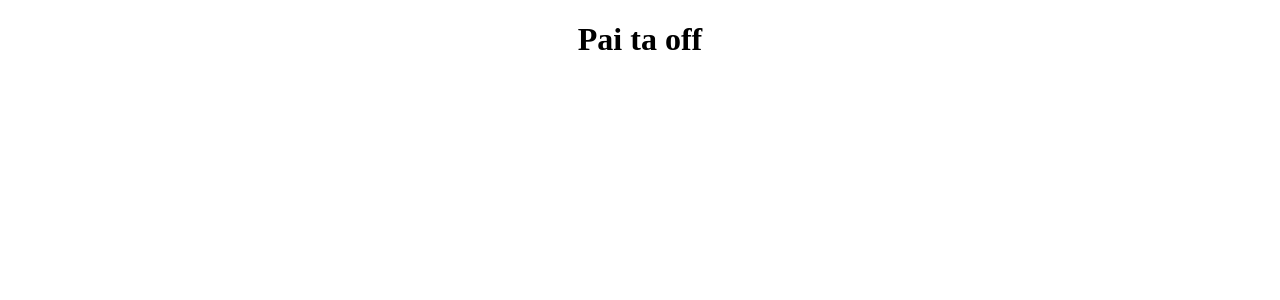
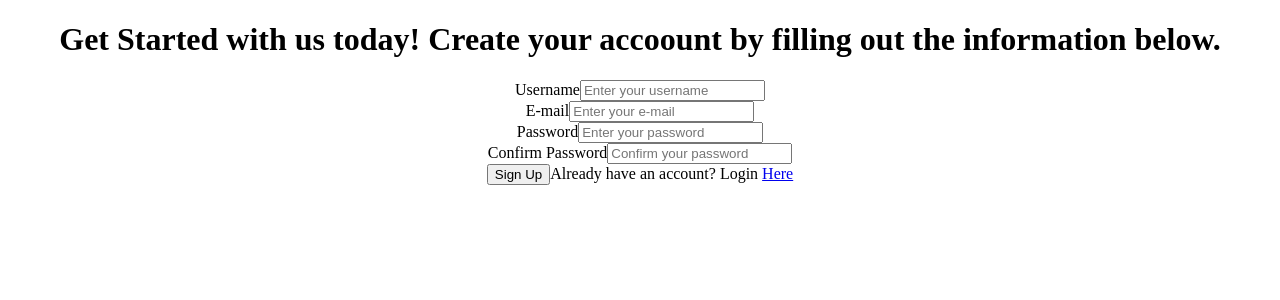
Before and after one commit to lucaspires-source/Form-Validation-App, a React (Create React App) app: page / in a window 1280 px wide. Shown: the top 300 px of the page. Built offline with nearby package versions, Linux system fonts and the light colour scheme.

Commit message:
form started

```diff
--- a/src/FormSignup.js
+++ b/src/FormSignup.js
@@ -2,8 +2,60 @@ import React from 'react'
 
 const FormSignup = () => {
     return (
-        <div>
-            <h1>Pai ta off</h1>
+        <div className="form-content-right">
+            <form className="form">
+                <h1>Get Started with us today! Create your accoount by filling out the information below.</h1>
+                <div className="form-inputs">
+                    <label htmlFor="username" className="form-label">Username</label>
+                    <input
+                            id="username"
+                            type="text"
+                            name="username"
+                            className="form-input"
+                            placeholder="Enter your username"
+
+                    />
+                </div>
+                <div className="form-inputs">
+                    <label htmlFor="e-mail" className="form-label">E-mail</label>
+                    <input
+
+                            id="e-mail"
+                            type="e-mail"
+                            name="e-mail"
+                            className="form-input"
+                            placeholder="Enter your e-mail"
+                    />
+                </div>
+                <div className="form-inputs">
+                    <label htmlFor="password" className="form-label">Password</label>
+                    <input
+                            id="password"
+                            type="text"
+                            name="password"
+                            className="form-input"
+                            placeholder="Enter your password"
+
+                    />
+                </div>
+                <div className="form-inputs">
+                    <label htmlFor="password2" className="form-label">Confirm Password</label>
+                    <input
+                            id="password2"
+                            type="text"
+                            name="password2"
+                            className="form-input"
+                            placeholder="Confirm your password"
+
+                    />
+                </div>
+                <button className="form-input-bin" type="submit">
+                    Sign Up
+                </button>
+                <span className="form-input-login">
+                    Already have an account? Login <a href="#">Here</a>
+                </span>
+            </form>
         </div>
     )
 }
```
